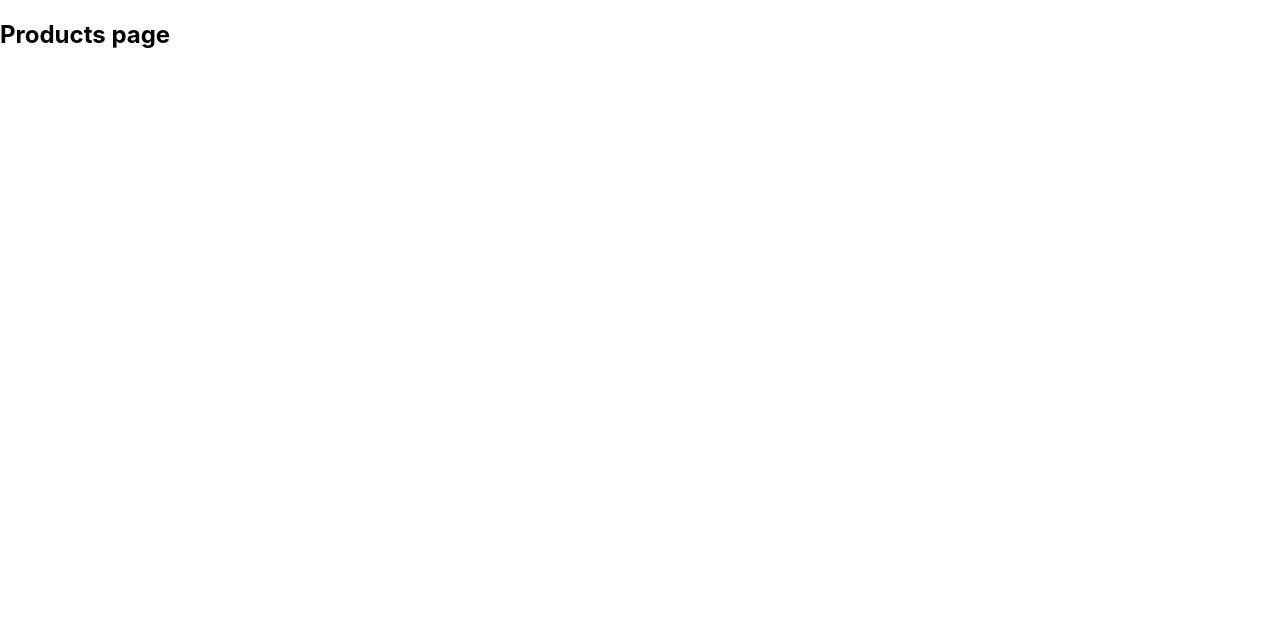
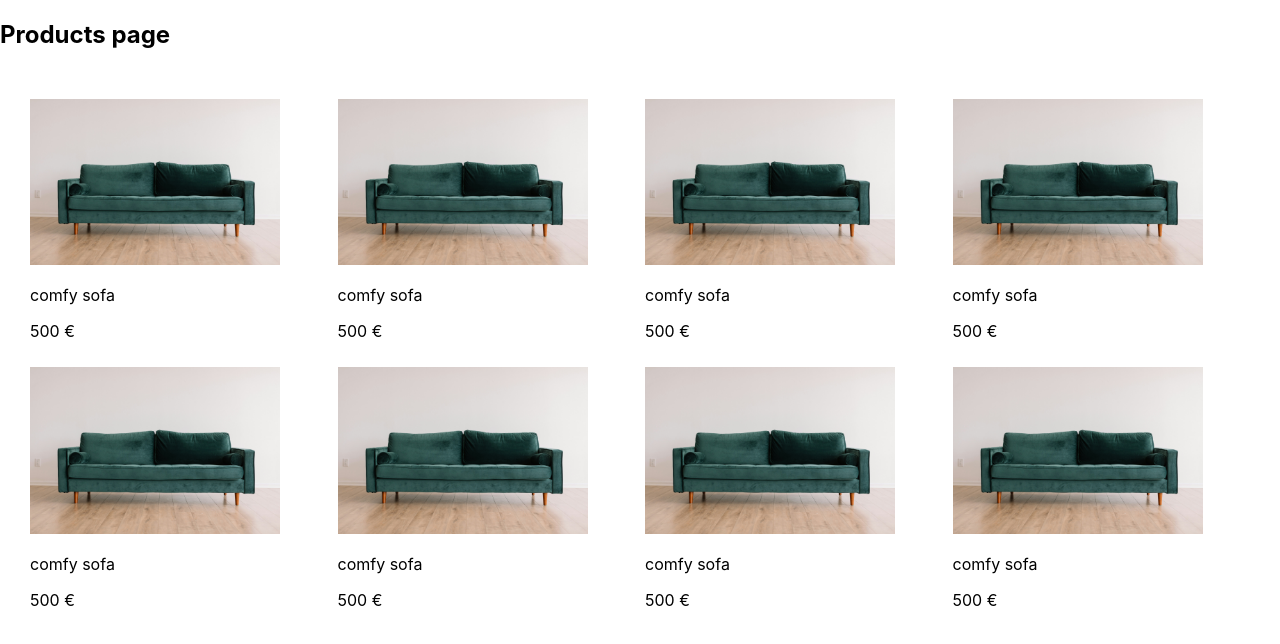
Before and after one commit to barbara-bouillicot/ecommerce-app, a React (Create React App) app: page /products in a window 1280 px wide. Shown: the top 644 px of the page. Built offline with nearby package versions, Linux system fonts and the light colour scheme.

Commit message:
added link to cart, cart page and product card

```diff
--- a/src/App.jsx
+++ b/src/App.jsx
@@ -1,8 +1,9 @@
 import './App.css';
 import { BrowserRouter as Router, Route, Routes } from "react-router-dom";
-import Home from "./components/Home";
-import Products from './components/Products';
-
+import Home from "./pages/Home";
+import Products from './pages/Products';
+import About from './pages/About';
+import Cart from './pages/Cart'
 
 function App() {
   return (
@@ -11,6 +12,8 @@
       <Routes>
         <Route path="/" element={<Home />} />
         <Route path='/products' element={<Products />} />
+        <Route path='/about' element={<About />} />
+        <Route path='/cart' element={<Cart />} />
       </Routes>
     </div>
     </Router>
--- a/src/components/Navbar.jsx
+++ b/src/components/Navbar.jsx
@@ -13,14 +13,16 @@
       </div>
       <nav>
         <ul className="nav-links">
-          <li><Link to="/home">Home</Link></li>
-          <li><a href="#shop">Shop</a></li>
-          <li><a href="#about">About</a></li>
+          <li><Link to="/">Home</Link></li>
+          <li><Link to="/products">Shop</Link></li>
+          <li><Link to="/about">About</Link></li>
           <li><a href="#contact us">Contact</a></li>
         </ul>
       </nav>
       <div>
-        <FontAwesomeIcon icon={faCartShopping} />
+        <Link to="/cart">
+          <FontAwesomeIcon icon={faCartShopping} />
+        </Link>
       </div>
     </div>
   )
--- /dev/null
+++ b/src/components/ProductCard.css
@@ -0,0 +1,14 @@
+.product-cards-container{
+  display: grid;
+  grid-template-columns: repeat(4, 1fr);
+  gap: 10px;
+  padding: 30px;
+}
+
+.product-card{
+  max-width: 250px;
+}
+
+.product-card img{
+  width: 100%;
+}
--- /dev/null
+++ b/src/components/ProductCard.jsx
@@ -0,0 +1,12 @@
+import "./ProductCard.css";
+
+
+export default function ProductCard(props){
+  return(
+    <div className="product-card">
+      <img src={props.img} alt="" />
+      <p>{props.name}</p>
+      <p>{props.price} €</p>
+    </div>
+  )
+}
--- a/src/components/Products.jsx
+++ /dev/null
@@ -1,7 +0,0 @@
-export default function Products(){
-  return(
-    <div>
-      <h2>Products page</h2>
-    </div>
-  )
-}
--- /dev/null
+++ b/src/pages/About.jsx
@@ -0,0 +1,10 @@
+export default function About(){
+  return(
+    <div>
+      <h2>Why Choosing Us?</h2>
+      <p>
+        Lorem ipsum dolor sit amet, consectetur adipiscing elit, sed do eiusmod tempor incididunt ut labore et dolore magna aliqua. Ut enim ad minim veniam, quis nostrud exercitation ullamco laboris nisi ut aliquip ex ea commodo consequat. Duis aute irure dolor in reprehenderit in voluptate velit esse cillum dolore eu fugiat nulla pariatur.
+      </p>
+    </div>
+  )
+}
--- /dev/null
+++ b/src/pages/Cart.jsx
@@ -0,0 +1,5 @@
+export default function Cart(){
+  return(
+    <h2>This is the cart</h2>
+  )
+}
--- a/src/components/Home.css
+++ b/src/pages/Home.css
@@ -1,5 +1,5 @@
 .about-us-section{
-  width: 50%;
+  width: 30%;
   margin-left: 5%;
 
   button{
--- a/src/components/Home.jsx
+++ b/src/pages/Home.jsx
@@ -1,11 +1,13 @@
 import './Home.css';
-import Header from "./Header"
-import Navbar from "./Navbar"
+import Header from "../components/Header"
+import Navbar from "../components/Navbar"
 import FreeDelivery from "../assets/trust-badge-delivery.png"
 import SafeBadge from "../assets/trust-badge-safe.png"
 import GuaranteeBadge from "../assets/trust-badge-guarantee.png"
 import InstallationBadge from "../assets/trust-badge-installation.png"
-import TrustBadge from "./TrustBadge"
+import TrustBadge from "../components/TrustBadge"
+import { Link } from "react-router-dom";
+
 
 
 export default function Home() {
@@ -19,7 +21,9 @@
           <h2>Why Choosing Us?</h2>
           <p>Lorem ipsum dolor sit amet, consectetur adipiscing elit, sed do eiusmod tempor incididunt ut labore et dolore magna aliqua. Ut enim ad minim veniam, quis nostrud exercitation ullamco laboris nisi ut aliquip ex ea commodo consequat. Duis aute irure dolor in reprehenderit in voluptate velit esse cillum dolore eu fugiat nulla pariatur.
           </p>
-          <button>Read More → </button>
+          <Link to="/about">
+            <button>Read More → </button>
+          </Link>
         </section>
         <section class="badges-container">
           <TrustBadge title="Free delivery" img={FreeDelivery}/>
--- /dev/null
+++ b/src/pages/Products.jsx
@@ -0,0 +1,20 @@
+import ProductCard from "../components/ProductCard"
+import SofaImg from "../assets/comfy-sofa.jpg"
+
+export default function Products(){
+  return(
+    <div>
+      <h2>Products page</h2>
+      <div  className="product-cards-container">
+        <ProductCard img={SofaImg} name="comfy sofa" price="500"/>
+        <ProductCard img={SofaImg} name="comfy sofa" price="500"/>
+        <ProductCard img={SofaImg} name="comfy sofa" price="500"/>
+        <ProductCard img={SofaImg} name="comfy sofa" price="500"/>
+        <ProductCard img={SofaImg} name="comfy sofa" price="500"/>
+        <ProductCard img={SofaImg} name="comfy sofa" price="500"/>
+        <ProductCard img={SofaImg} name="comfy sofa" price="500"/>
+        <ProductCard img={SofaImg} name="comfy sofa" price="500"/>
+      </div>
+    </div>
+  )
+}
```
Also changed, not shown: src/assets/comfy-sofa.jpg (added).
